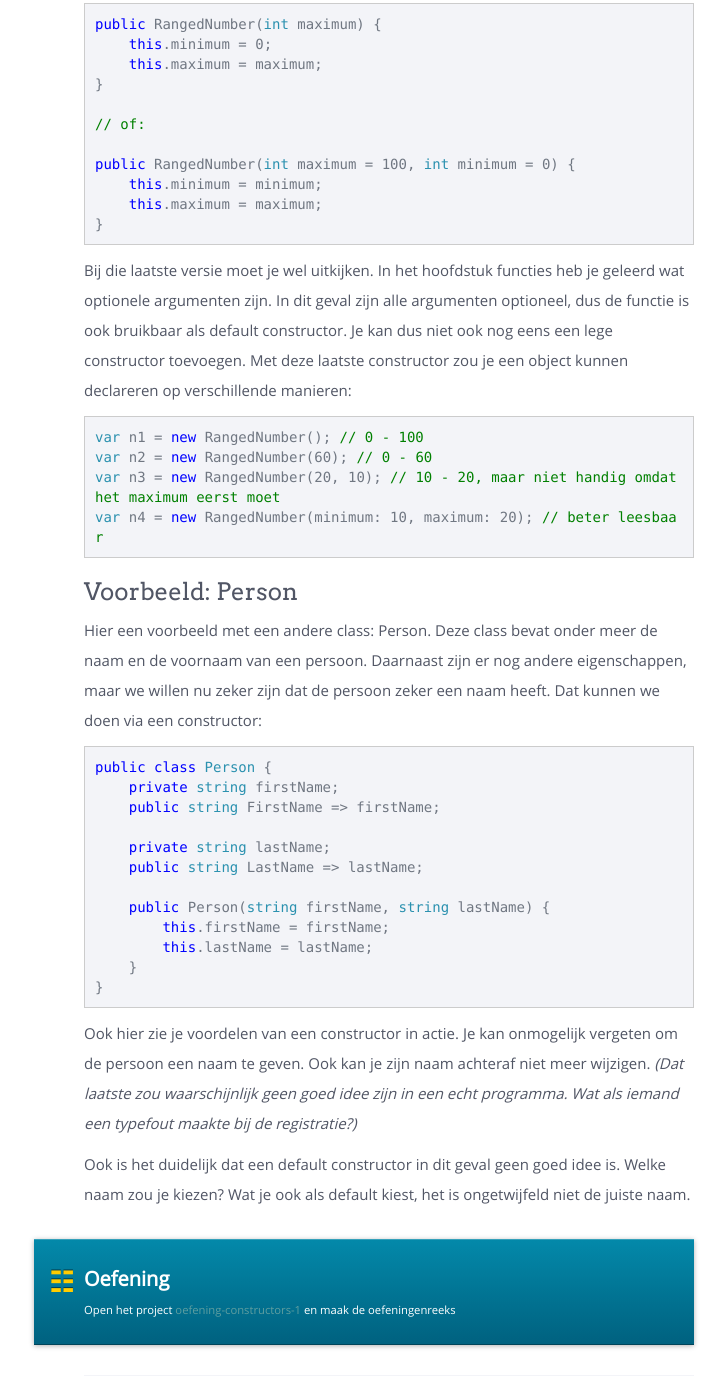
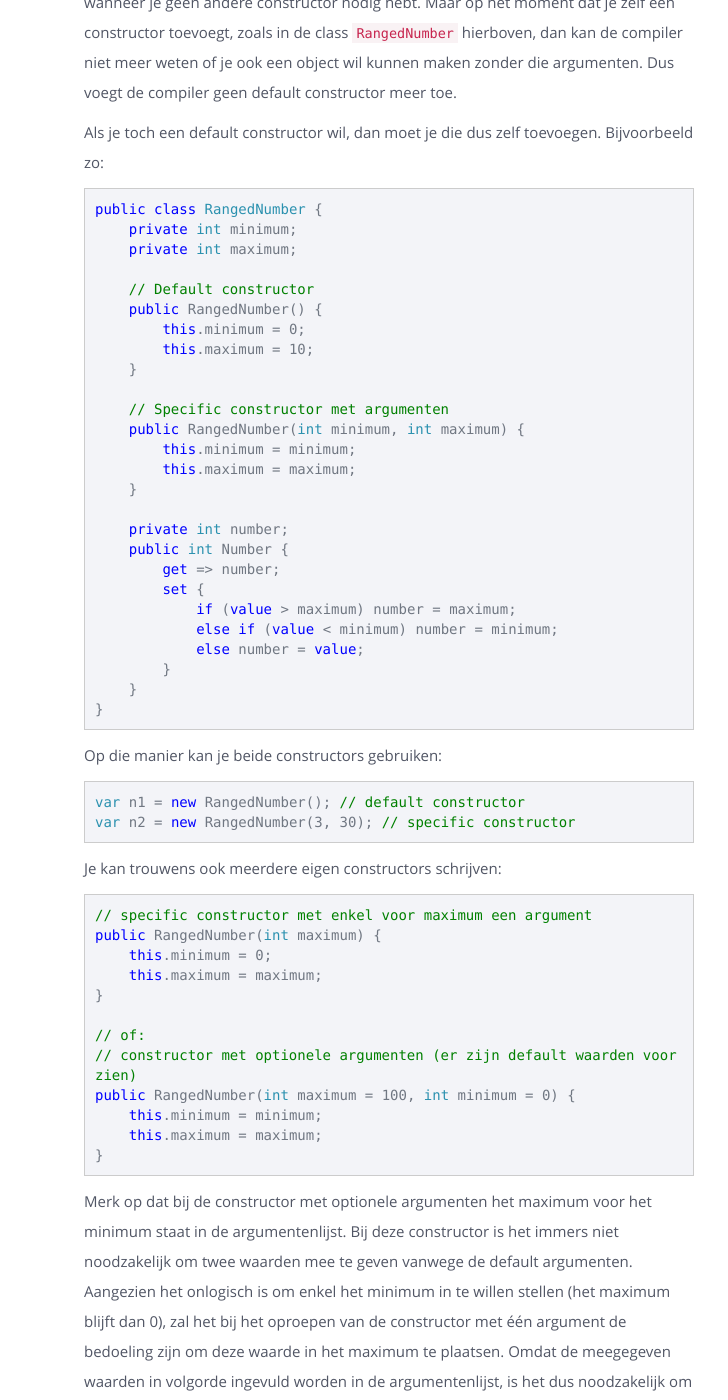
Before and after one commit to sma-it/sma-it.github.io, a Jekyll site: the page built from modules/advanced/_posts/2000-01-03-Constructors.md, in a window 1280 px wide and 1400 px high, scrolled down 3871 px. Shown: the whole window, without its empty margins (331-1059 px from the left). Built offline with Jekyll 4.4.1, drawn with Linux system fonts in a browser that asks for light colours; nearby versions of some CDN libraries; some of the changed text lies outside the part shown.

Commit message:
Added comments to examples

````diff
--- a/modules/advanced/_posts/2000-01-03-Constructors.md
+++ b/modules/advanced/_posts/2000-01-03-Constructors.md
@@ -5,6 +5,9 @@
 # Constructors
 
 Wanneer je een object maakt van een class, dan wil je meestal zeker zijn van de waarden waar je mee werkt. In het volgende voorbeeld is dat niet zo duidelijk.
+
+De class RangedNumber uit het voorbeeld bevat een public integer Number die d.m.v. de functie `set` binnen de grenzen minimum en maximum gehouden wordt. Deze grenzen worden in de class voorzien d.m.v. twee private integer variabelen minimum en maximum.
+De class levert dus een object af met een property Number die binnen bepaalde grenzen blijft.
 
 ```csharp
 public class RangedNumber {
@@ -23,7 +26,8 @@
 }
 ```
 
-Wat zijn de waarden van `minimum` en `maximum`? Wel, de default waarde van een `int` is altijd 0. Voor het minimum is dat geen probleem, maar dat het maximum ook nul is, dat is minder geslaagd. Gelukkig kunnen we de waarden aanpassen:
+Wat zijn de waarden van `minimum` en `maximum`? Wel, de default waarde van een `int` is altijd 0. Voor het minimum is dat geen probleem, maar dat het maximum ook nul is, dat is minder geslaagd aangezien de property Number dan steeds 0 zal zijn.
+Gelukkig kunnen we de waarden aanpassen:
 
 ```csharp
 public class RangedNumber {
@@ -45,27 +49,46 @@
 Toch is deze class nog ver van ideaal. We kunnen de class nu enkel gebruiken met de range 0-100. Het zou beter zijn dat de range instelbaar is. Dat kan door van `minimum` en `maximum` properties te maken. Maar dat zou betekenen dat de range op elk moment aanpasbaar is. Dat is misschien geen goed idee, want iedereen maakt fouten:
 
 ```csharp
+public class RangedNumber {
+    public int Minimum;   // Minimum en Maximum zijn nu properties.
+    public int Maximum;
+
+    private int number;
+    public int Number {
+        get => number;
+        set {
+            if (value > Maximum) number = Maximum;
+            else if (value < Minimum) number = Minimum;
+            else number = value;
+        }
+    }
+}
+
+// Ergens in het programma wordt de waarde voor de properties Minimum en Maximum ingesteld
 var Ranged10_20 = new RangedNumber();
 Ranged10_20.Minimum = 10;
 Ranged10_20.Maximum = 20;
 
 // Ergens anders in het programma
 Ranged10_20.Maximum = 100; // Ik lette niet op en wilde Number aanpassen
+                           // -> Maximum is per ongeluk gewijzigd.
 ```
 
 Na lang zoeken zal je de fout wel vinden, maar zou het niet veel beter zijn als het niet mogelijk was om deze fout te maken? En wat als je zou vergeten om de range in te stellen? Dan zijn minimum en maximum beiden nul, een situatie die we willen voorkomen.
 
 ## Wat is een constructor?
-Een constructor is een speciale functie die enkel uitgevoerd wordt op het moment dat je een object maakt van je class. Deze functie heeft __de naam van de class__ en heeft __geen resultaat__. Het aantal argumenten kan je wel zelf kiezen. Bovendien moet de constructor __public__ zijn. De class `RangedNumber` zou wel een constructor kunnen gebruiken:
+Een constructor is een speciale functie die enkel uitgevoerd wordt op het moment dat je een object van je class maakt. Deze functie heeft __de naam van de class__ en heeft __geen resultaat__. Het aantal argumenten kan je wel zelf kiezen. Bovendien moet de constructor __public__ zijn. De class `RangedNumber` zou wel een constructor kunnen gebruiken:
 
 ```csharp
 public class RangedNumber {
+    // We werken terug met private variabelen voor minimum en maximum i.p.v. properties
     private int minimum;
     private int maximum;
 
+    // De constructor
     public RangedNumber(int minimum, int maximum) {
-        this.minimum = minimum;
-        this.maximum = maximum;
+        this.minimum = minimum; //Merk op: gebruik van this bij identieke namen voor
+        this.maximum = maximum; //argumenten en variabelen.
     }
 
     private int number;
@@ -87,6 +110,8 @@
 ```
 De range van het object is achteraf niet meer aanpasbaar. Dat voorkomt in dit geval fouten. Bovendien vraagt het minder typewerk en kan je niet vergeten de range te initialiseren.
 
+Omdat er in het voorbeeld dezelfde namen gebruikt zijn voor de argumenten als voor de private variabelen van de class, is het noodzakelijk om d.m.v. het keyword `this` onderscheid te maken tussen beide. Als er voor een naam `this` geplaatst wordt, gekoppeld door een punt, dan wordt er op die manier aangeduid dat dit de variabele van de class is. Op die manier is het voor de constructor duidelijk dat de class-variabele moet geïnitialiseerd worden op het argument (en niet omgekeerd).
+
 Dat is dadelijk de belangrijkste reden voor het gebruik van constructors: je voorkomt dat er achteraf fouten gemaakt worden. In dit geval zijn er slechts twee variabelen die je moet instellen, maar wat als dat er meer worden? De kans dat je een property over het hoofd ziet wordt dan steeds groter.
 
 ## Default Constructors
@@ -96,7 +121,7 @@
 var Ranged10_20 = new RangedNumber();
 ```
 
-Nu je weet wat een constructor is, is het eigenlijk vooral vreemd dat de eerste versie van deze class _wel_ werkte. Het is nu duidelijk dat we `RangedNumber(10, 20)` kunnen gebruiken omdat we een constructor schreven met precies die naam en argumenten. Maar we hebben nooit een constructor in de vorm `RangedNumber()` geschreven.
+Nu je weet wat een constructor is, is het eigenlijk vooral vreemd dat de eerste versie van deze class _wel_ werkte. Het is nu duidelijk dat we `RangedNumber(10, 20)` kunnen gebruiken omdat we een constructor schreven met precies die naam en argumenten. Maar we hebben nooit de constructor in de vorm `RangedNumber()` geschreven die bij de eerste versie gebruikt wordt om een object te maken.
 
 Dit is de reden: wanneer de compiler je code compileert, en je schreef geen constructor, dan voegt de compiler er zelf een toe. Dit noemen we de _default constructor_. Deze constructor heeft geen argumenten doet niets bijzonders, maar is nodig om een object te kunnen maken van een class.
 
@@ -115,11 +140,13 @@
     private int minimum;
     private int maximum;
 
+    // Default constructor
     public RangedNumber() {
         this.minimum = 0;
         this.maximum = 10;
     }
 
+    // Specific constructor met argumenten
     public RangedNumber(int minimum, int maximum) {
         this.minimum = minimum;
         this.maximum = maximum;
@@ -147,26 +174,28 @@
 Je kan trouwens ook meerdere eigen constructors schrijven:
 
 ```csharp
+// specific constructor met enkel voor maximum een argument
 public RangedNumber(int maximum) {
     this.minimum = 0;
     this.maximum = maximum;
 }
 
 // of:
-
+// constructor met optionele argumenten (er zijn default waarden voorzien)
 public RangedNumber(int maximum = 100, int minimum = 0) {
     this.minimum = minimum;
     this.maximum = maximum;
 }
 ```
 
+Merk op dat bij de constructor met optionele argumenten het maximum voor het minimum staat in de argumentenlijst. Bij deze constructor is het immers niet noodzakelijk om twee waarden mee te geven vanwege de default argumenten. Aangezien het onlogisch is om enkel het minimum in te willen stellen (het maximum blijft dan 0), zal het bij het oproepen van de constructor met één argument de bedoeling zijn om deze waarde in het maximum te plaatsen. Omdat de meegegeven waarden in volgorde ingevuld worden in de argumentenlijst, is het dus noodzakelijk om het maximum eerst te plaatsen. Bij het oproepen van de constructor met één waarde, wordt deze waarde in maximum geplaatst, het minimum krijgt dan de voorziene default waarde 0.
 Bij die laatste versie moet je wel uitkijken. In het hoofdstuk functies heb je geleerd wat optionele argumenten zijn. In dit geval zijn alle argumenten optioneel, dus de functie is ook bruikbaar als default constructor. Je kan dus niet ook nog eens een lege constructor toevoegen. Met deze laatste constructor zou je een object kunnen declareren op verschillende manieren:
 
 ```csharp
 var n1 = new RangedNumber(); // 0 - 100
 var n2 = new RangedNumber(60); // 0 - 60
 var n3 = new RangedNumber(20, 10); // 10 - 20, maar niet handig omdat het maximum eerst moet
-var n4 = new RangedNumber(minimum: 10, maximum: 20); // beter leesbaar
+var n4 = new RangedNumber(minimum: 10, maximum: 20); // beter leesbaar vanwege named parameters
 ```
 
 ## Voorbeeld: Person
````
